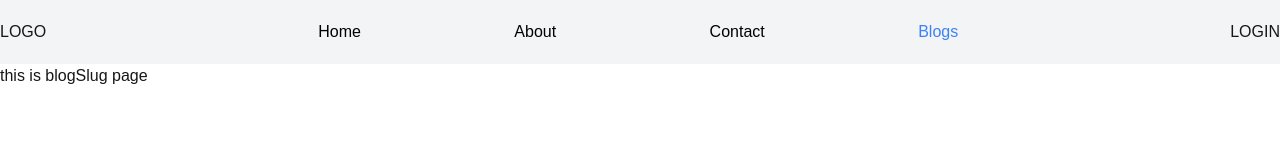
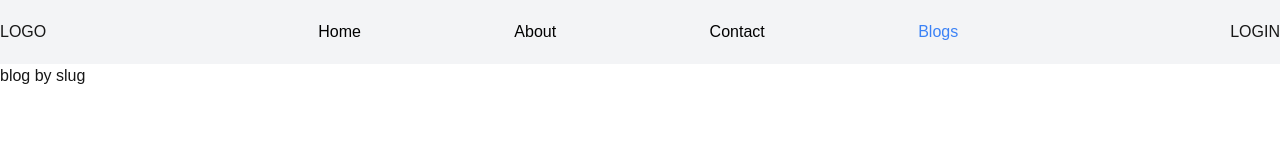
Before and after one commit to Sangamrai10/React-nextJs, a Next.js app: page /blog in a window 1280 px wide. Shown: the top 160 px of the page. Built offline with nearby package versions, Linux system fonts and the light colour scheme.

Commit message:
refactor: update blogSlug and posts components for async handling and product display

```diff
--- a/src/app/blog/[...slug]/page.js
+++ b/src/app/blog/[...slug]/page.js
@@ -1,11 +1,11 @@
 import React from 'react'
 
-export default function blogSlug({params}) {
-    const slugs= params.slug;
+export default async function blogSlug({params}) {
+    const slugs= await params.slug;
     console.log(slugs)
   return (
     <div>
-      this is blogSlug page {slugs.join("/")}
+      blog by slug
     </div>
   )
 }
--- a/src/app/blog/posts/page.js
+++ b/src/app/blog/posts/page.js
@@ -1,20 +1,17 @@
-"use client"
-import React, { useEffect, useState } from 'react'
+// "use client"
+import React from 'react';
+import { getAllProducts } from '@/api/products';
+import Card from '@/components/products/card';
 
-export default function posts() {
-    const [posts, setPosts] = useState([]);
-    useEffect(() => {
-        fetch('https://jsonplaceholder.typicode.com/posts')
-            .then(response => response.json())
-            .then(json => setPosts(json))
-    }, []);
+export default async function posts({searchParams}) {
+    const products = getAllProducts(await searchParams)
     return (
         <>
         <div className='text-center font-bold p-3 m-4 border-b-2'>
             <h1>Posts</h1>
         </div>
         <div className='flex flex-wrap justify-center p-4 m-4'>
-            {posts.slice(0, 10).map(post => (
+            {/* {posts.map(post => (
 
                 <div key={post.id} className="max-w-sm m-4 rounded overflow-hidden shadow-lg">
                     <img className="w-full" src={post.image} alt="Sunset in the mountains" />
@@ -30,7 +27,8 @@ export default function posts() {
                         <span className="inline-block bg-gray-200 rounded-full px-3 py-1 text-sm font-semibold text-gray-700 mr-2 mb-2">#winter</span>
                     </div>
                 </div>
-            ))}
+            ))} */}
+            <Card product={products}/>
             </div>
         </>
     )
```
